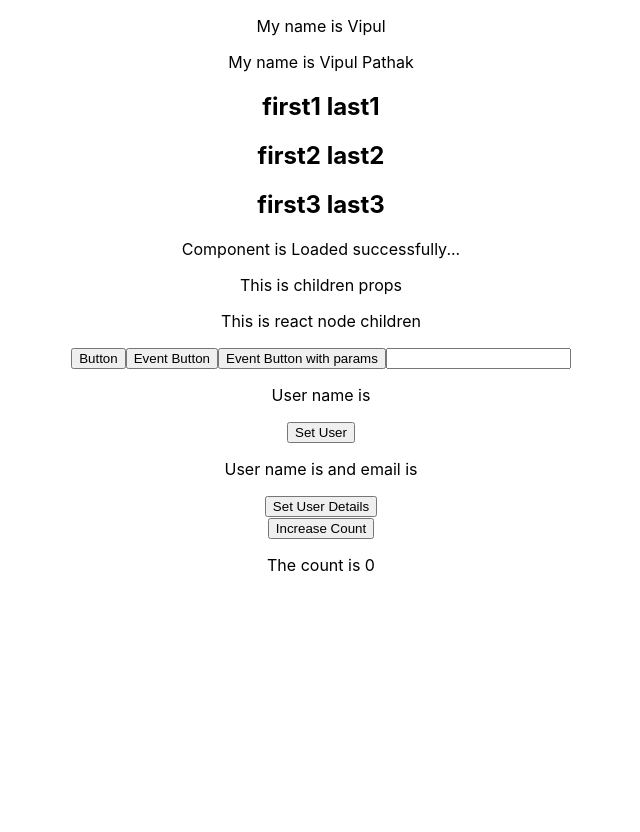
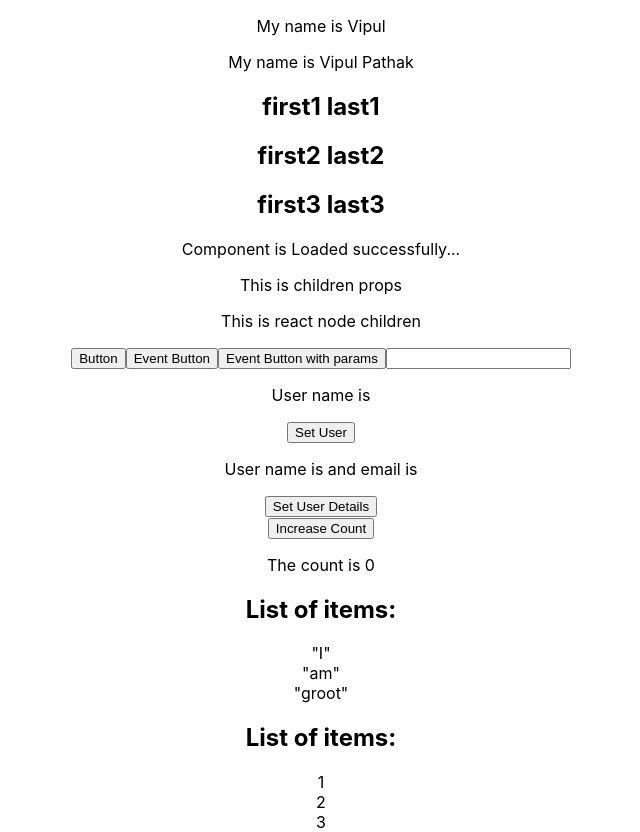
Before and after one commit to vipulpathak113/TypescriptLearning, a React (Create React App) app: page / in a window 1280 px wide. Shown: the whole page, without its empty margins (319-959 px from the left). Before the commit the page ends 800 px from the top, so only its background shows below. Built offline with nearby package versions, Linux system fonts and the light colour scheme.

Commit message:
generics type

```diff
--- a/src/App.css
+++ b/src/App.css
@@ -2,27 +2,6 @@
   text-align: center;
 }
 
-.App-logo {
-  height: 40vmin;
-  pointer-events: none;
-}
-
-@media (prefers-reduced-motion: no-preference) {
-  .App-logo {
-    animation: App-logo-spin infinite 20s linear;
-  }
-}
-
-.App-header {
-  background-color: #282c34;
-  min-height: 100vh;
-  display: flex;
-  flex-direction: column;
-  align-items: center;
-  justify-content: center;
-  font-size: calc(10px + 2vmin);
-  color: white;
-}
 
 .App-link {
   color: #61dafb;
--- a/src/App.tsx
+++ b/src/App.tsx
@@ -10,6 +10,7 @@ import UseState from "./components/useStateType";
 import User from "./context/User";
 import { UserContextProvider } from "./context/UserContext";
 import { Counter } from "./components/ClassComponent";
+import Generics from "./components/GenericType";
 
 function App() {
   const person = {
@@ -62,6 +63,18 @@ function App() {
         <User />
       </UserContextProvider>
       <Counter message="The count is" />
+      <Generics
+        handleClick={(item) => {
+          alert(`Item clicked is ${item}`);
+        }}
+        items={["I", "am", "groot"]}
+      />
+      <Generics
+        handleClick={(item) => {
+          alert(`Item clicked is ${item}`);
+        }}
+        items={[1, 2, 3]}
+      />
     </div>
   );
 }
--- /dev/null
+++ b/src/components/GenericType.tsx
@@ -0,0 +1,17 @@
+type GenericsProps<T> = {
+  items: T[]
+  handleClick : (value: T)=>void
+};
+
+function Generics<T extends {}>({ items,handleClick }: GenericsProps<T>) {
+  return (
+    <div>
+      <h2>List of items:</h2>
+      {items.map((item) => {
+        return <div onClick={()=> {handleClick(item)}}> {JSON.stringify(item)}</div>;
+      })}
+    </div>
+  );
+}
+
+export default Generics;
```
